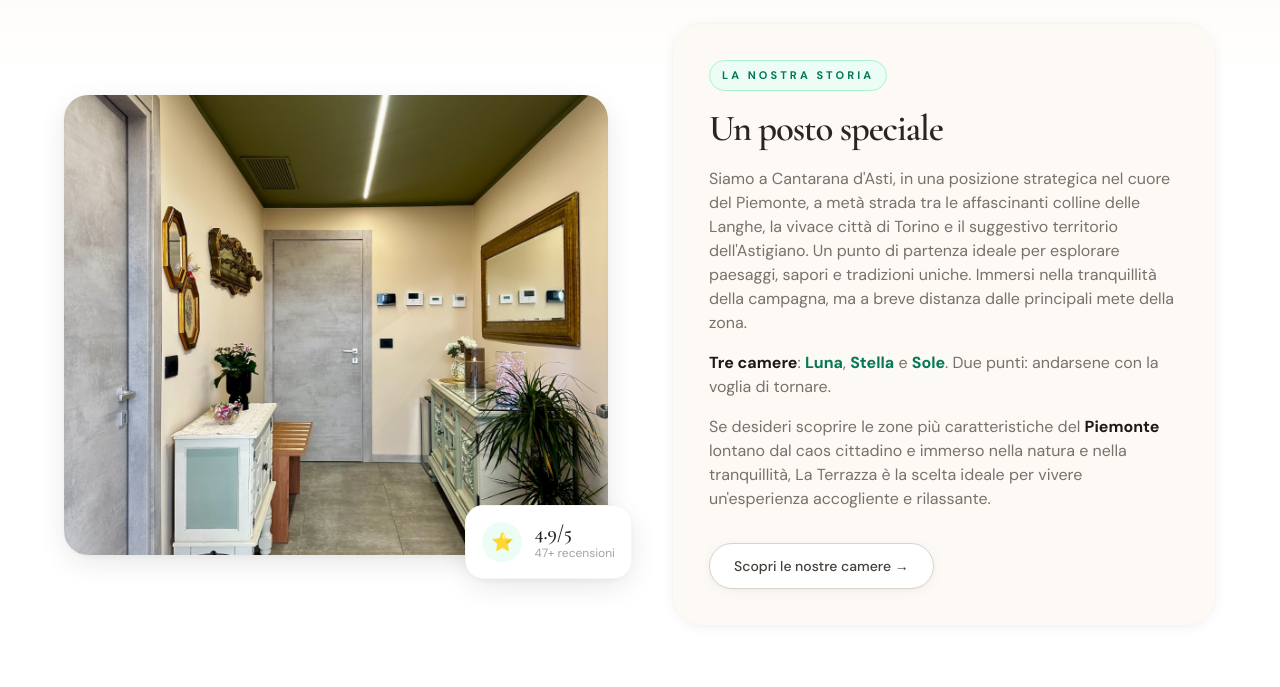
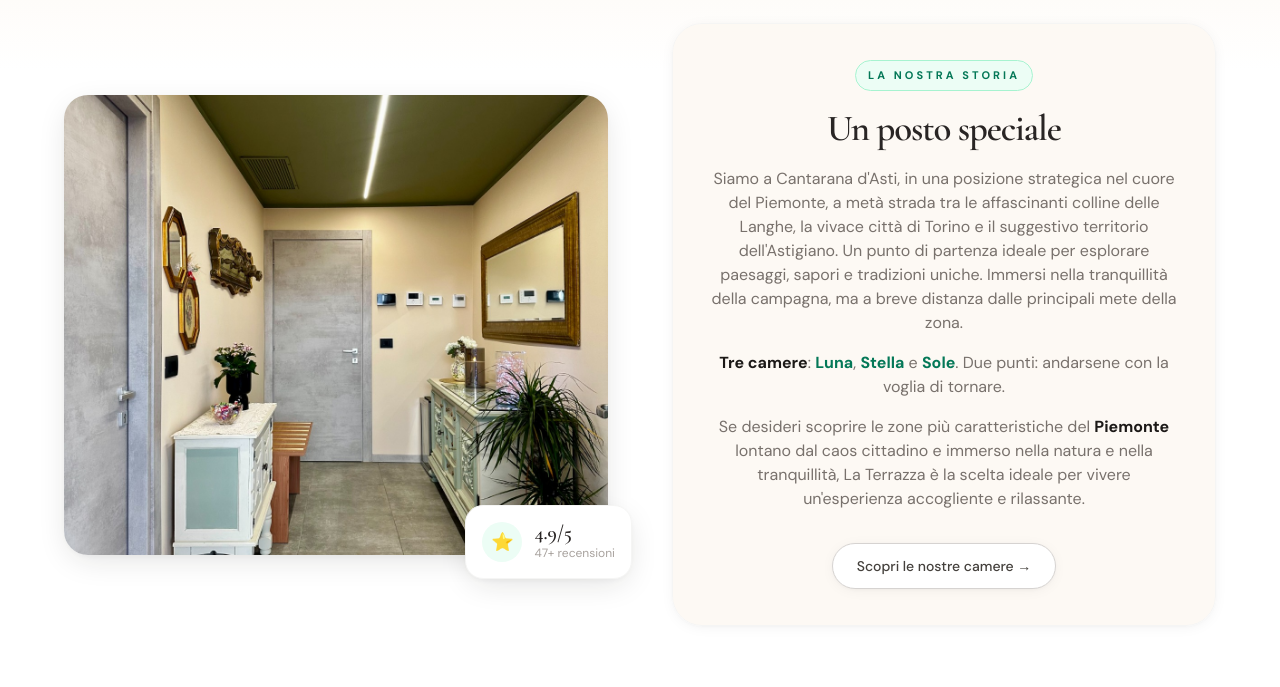
Before and after one commit to Manuell00/la-terrazza-web, a Next.js app: page / in a window 1280 px wide. Shown: the part 1033-1720 px from the top of the page. Built offline with nearby package versions, Linux system fonts and the light colour scheme; no server answers.

Commit message:
Refine desktop hero and story alignment

```diff
--- a/src/app/page.tsx
+++ b/src/app/page.tsx
@@ -66,13 +66,13 @@ export default function HomePage() {
           <div className="mx-auto grid max-w-6xl items-center gap-12 md:grid-cols-2 md:gap-16">
 
             {/* Text */}
-            <AnimatedSection direction="right" className="order-1 text-center md:order-2 md:text-left">
+            <AnimatedSection direction="right" className="order-1 text-center md:order-2 md:text-center">
               <div className="rounded-[30px] border border-stone-100 bg-cream-50/80 p-7 shadow-soft backdrop-blur-sm md:p-9">
                 <p className="section-label">La nostra storia</p>
                 <h2 id="home-story-title" className="section-title-xl mb-5 text-[2.3rem]">
                   Un posto speciale
                 </h2>
-                <div className="space-y-4 text-sm leading-relaxed text-stone-500 md:text-base">
+                <div className="mx-auto max-w-2xl space-y-4 text-sm leading-relaxed text-stone-500 md:text-base">
                   <p>Siamo a Cantarana d&apos;Asti, in una posizione strategica nel cuore del Piemonte, a metà strada tra le affascinanti colline delle Langhe, la vivace città di Torino e il suggestivo territorio dell&apos;Astigiano. Un punto di partenza ideale per esplorare paesaggi, sapori e tradizioni uniche. Immersi nella tranquillità della campagna, ma a breve distanza dalle principali mete della zona.</p>
                   <p>
                     <span className="font-semibold text-stone-900">Tre camere</span>:{" "}
@@ -85,7 +85,7 @@ export default function HomePage() {
                     Se desideri scoprire le zone più caratteristiche del <span className="font-semibold text-stone-900">Piemonte</span> lontano dal caos cittadino e immerso nella natura e nella tranquillità, La Terrazza è la scelta ideale per vivere un&apos;esperienza accogliente e rilassante.
                   </p>
                 </div>
-                <div className="mt-8 flex justify-center md:justify-start">
+                <div className="mt-8 flex justify-center">
                   <Link href="/prenota" className="btn-outline text-sm px-6 py-3">
                     Scopri le nostre camere →
                   </Link>
--- a/src/components/Hero.tsx
+++ b/src/components/Hero.tsx
@@ -128,7 +128,7 @@ function HeroIllustration({
           variants={floatingCardVariants}
           initial="hidden"
           animate="visible"
-          className={compact ? "absolute inset-x-[10%] bottom-[21%] flex flex-col gap-2.5" : "absolute right-[10%] bottom-[20%] flex w-[30%] flex-col gap-3"}
+          className={compact ? "absolute inset-x-[10%] bottom-[21%] flex flex-col gap-2.5" : "absolute bottom-[8%] right-[5%] flex w-[28%] flex-col gap-3"}
         >
           <div className={`${compact ? "rounded-[16px] px-3 py-2.5" : "rounded-[18px] px-4 py-3"} border border-white/55 bg-white/75 text-center backdrop-blur-sm`}>
             <p className="text-[10px] font-semibold uppercase tracking-[0.24em] text-stone-500">Check-in</p>
--- a/src/components/PartnerPageClient.tsx
+++ b/src/components/PartnerPageClient.tsx
@@ -574,7 +574,7 @@ export default function PartnerPageClient() {
         cta2Href={`mailto:casamare.sanbart@gmail.com?subject=${encodeURIComponent(lang === "it" ? "Verifica disponibilità San Bartolomeo al Mare" : "Availability request San Bartolomeo al Mare")}`}
         cta2TrackLabel="San Bartolomeo - Email"
         cta3Text={c.sanBartolomeo.ctaPhone}
-        cta3Href={`tel:${sanBartPhone}`}
+        cta3Href={`tel:+${sanBartPhone}`}
       />
 
       {/* ── Collaboration CTA ── */}
--- a/src/components/PetFriendly.tsx
+++ b/src/components/PetFriendly.tsx
@@ -66,9 +66,12 @@ export default function PetFriendly() {
           {/* ── Content column ── */}
           <AnimatedSection direction="right" className="text-center md:text-left">
 
-            <p className="mb-6 text-base leading-relaxed text-stone-500 md:text-lg">
-              {t.petDesc}
-            </p>
+            <div className="mb-6 flex items-start justify-center gap-4 md:justify-start">
+              <span className="mt-1 hidden h-14 w-[3px] rounded-full bg-[linear-gradient(180deg,rgba(16,185,129,0.9),rgba(16,185,129,0.18))] md:block" />
+              <p className="max-w-xl text-base leading-relaxed text-stone-500 md:text-lg">
+                {t.petDesc}
+              </p>
+            </div>
 
             {/* Feature cards grid */}
             <div className="grid grid-cols-2 gap-3">
```
